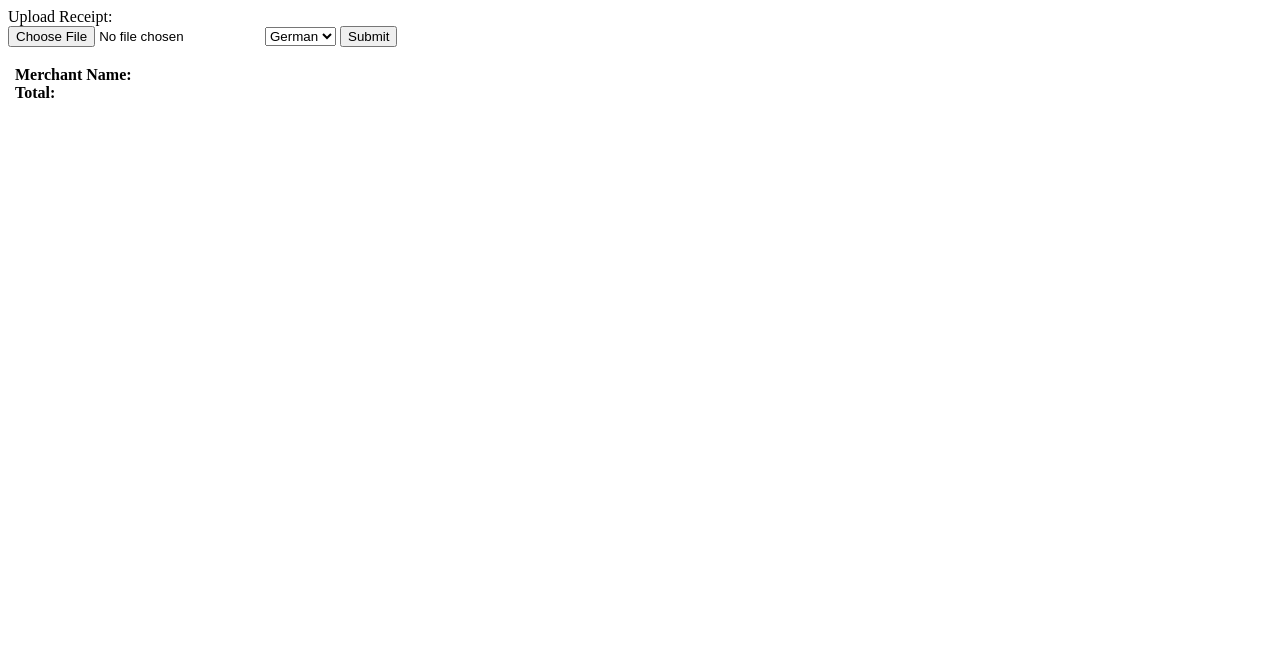
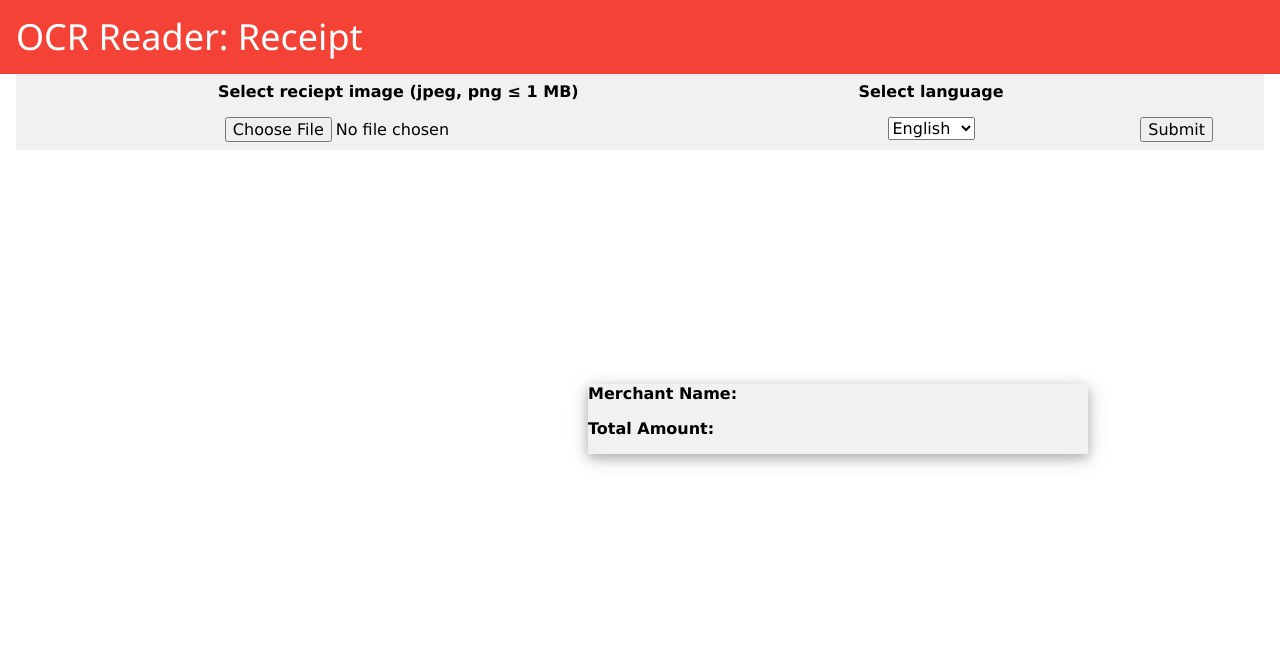
Before and after one commit to ArnikaKumar/ocr, a Flask app: page / in a window 1280 px wide. Shown: the top 671 px of the page. Run offline with Flask 2, Linux system fonts and the light colour scheme; some libraries are stand-ins or nearby versions.

Commit message:
CSS added

```diff
--- a/templates/index.html
+++ b/templates/index.html
@@ -8,36 +8,53 @@
 </style>
 
 <link rel="shortcut icon" href="#">
-
+<link rel="stylesheet" href="https://www.w3schools.com/w3css/4/w3.css">
 <script src="https://ajax.googleapis.com/ajax/libs/jquery/2.1.3/jquery.min.js"></script>
 
-<label>Upload Receipt:</label>
+<div class="w3-container w3-red">
+  <h1>OCR Reader: Receipt</h1>
+</div>
 
+<div class="w3-container">
      <form id="form" enctype="multipart/form-data">
-     <input type="file" name="pic" accept="image/*" id="inputFileToLoad">
+         <table class="w3-table w3-centered w3-light-grey">
+             <tr>
+                 <th>Select reciept image (jpeg, png &le; 1 MB)</th>
+                 <th>Select language</th>
+             </tr>
+             <tr>
+                 <td><input type="file" name="pic" accept="image/*" id="inputFileToLoad"></td>
+                 <td>
                      <select name="lang" id="lang">
-         <option value="eng">English</option>
+                         <option value="eng" selected>English</option>
                          <option value="fre">French</option>
-         <option value="ger" selected>German</option>
+                         <option value="ger">German</option>
                          <option value="gre">Greek</option>
                          <option value="spa">Spanish</option>
                      </select>
-     <input type="button" value="Submit" id="submit">
+                 </td>
+                 <td><input type="button" value="Submit" id="submit"></td>
+             </tr>
+         </table>
     </form>
+</div>
 
-
+<div id="content" class="w3-container" style="width: 750px; margin: 0 auto;">
     <table>
         <tr>
             <td>
-            <div id="showImg"></div>
+                <div id="showImg" style="width: 300px; height: 500px; margin: 0 auto;"></div>
             </td>
-        <td>
-            <b><label>Merchant Name: </label><label id="name"></label></b><br/>
-            <b><label>Total: </label><label id="total"></label></b>
+            <td class="w3-padding-16">
+                <div class="w3-card-4 w3-light-gray" style="width: 500px; height: 70px; margin: 0 auto;">
+                    <p><b><label>Merchant Name: </label><label id="name"></label></b></p>
+                    <p><b><label>Total Amount: </label><label id="total"></label></b></p>
+                </div>
                 <div id="showAllDetails"></div>
             </td>
         </tr>
     </table>
+</div>
 
 
 <script>
@@ -53,6 +70,7 @@
 
         reader.readAsDataURL(this.files[0]);
         }
+        $('#content').show();
     });
 
 
@@ -76,12 +94,11 @@
             processData: false,
             contentType: false,
             success: function(response){
-                console.log(response)
+                try{
                     text = response['ParsedResults'][0]['ParsedText']
                     textArray = response['ParsedResults'][0]['ParsedText'].split(/\n/)
                     console.log(textArray)
                     text = text.replace(/\n/g, "<br />");
-                //$('#showAllDetails').html(text);
                     $("#name").html(textArray[0])
 
                     totArray = []
@@ -102,12 +119,20 @@
                             }
                         }
                     }
-                console.log(totArray)
+                    if (totArray.length>0){
                         var amt = totArray.reduce(function (a, b) { return a.length > b.length ? a : b; });
                         $("#total").html(amt);
+                    } else {
+                        $("#total").html("Could not fetch")
+                    }
+                } catch(err){
+                    $("#name").html("Could not fetch")
+                    $("#total").html("Could not fetch")
+                }
             },
             error: function(error) {
-                console.log(error);
+                $("#name").html("Could not fetch")
+                $("#total").html("Could not fetch")
             }
         });
     });
```
Lines whose indentation alone changed are shown as unchanged.
